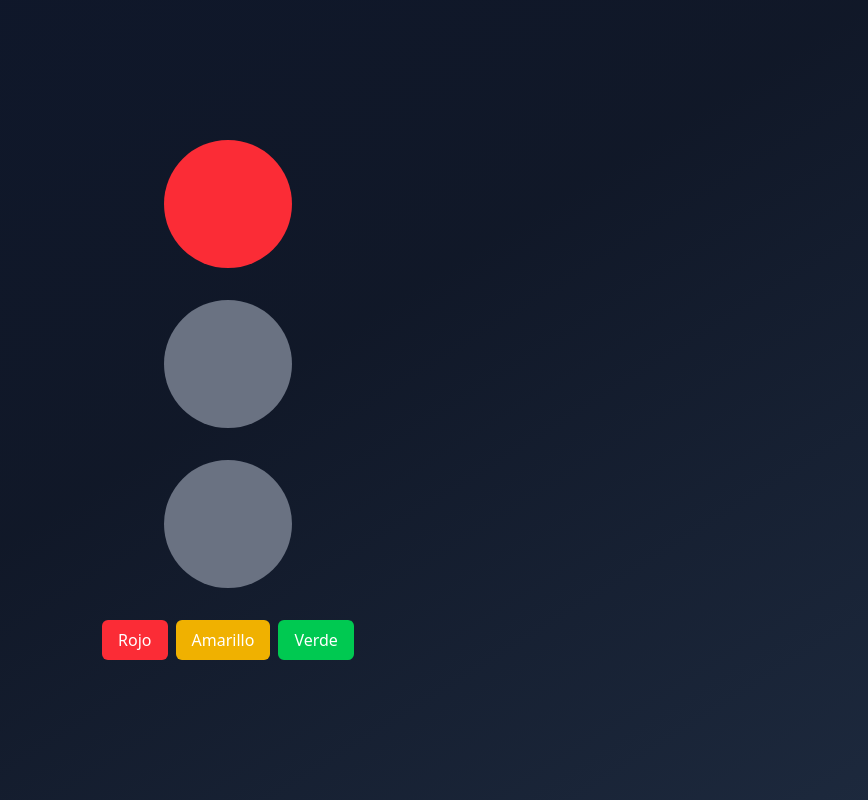
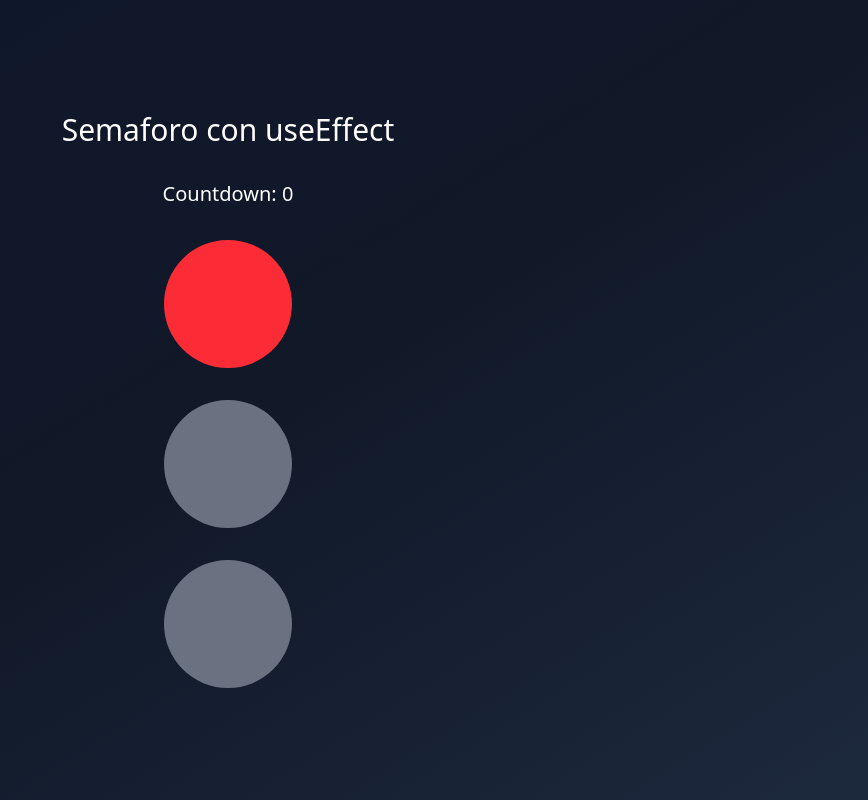
Before and after one commit to fhermq/04-hooks-app, a React (Vite) app: page / in a window 1280 px wide. Shown: the whole page, without its empty margins (412-1280 px from the left). Built offline with nearby package versions, Linux system fonts and the light colour scheme.

Commit message:
Se agrega useEffect y setInterval

```diff
--- /dev/null
+++ b/src/02-useEffect/TrafficLightWithEffect.tsx
@@ -0,0 +1,55 @@
+import { useEffect, useState } from "react";
+
+const colors = {
+    red: 'bg-red-500 animated-pulse',
+    yellow: 'bg-yellow-500 animated-pulse',
+    green: 'bg-green-500 animated-pulse',
+}
+
+type TrafficLightColor = keyof typeof colors;
+
+export const TrafficLightWithEffect = () => {
+
+    const [light, setLight] = useState<TrafficLightColor>('red');
+    const [countDown, setCountDown] = useState(5);
+
+    useEffect(() => {
+        // console.log({countDown});
+        if(countDown ===0){
+            // setCountDown(5);
+            return;
+        }
+
+        const intervalId = setInterval(()=>{
+            console.log('setInterval llamado');
+            setCountDown(prev => prev-1);
+        },1000);
+
+        return ()=>{
+            console.log('Clean up Effect');
+            clearInterval(intervalId);
+        }
+
+    }, [countDown]);
+
+
+    return (
+        <div className="min-h-screen bg-gradient-to-br from-slate-900 via-gray-900 to-slate-800 flex items-center justify-center p-4">
+            <div className="flex flex-col items-center space-y-8">
+                <h1 className="text-white text-3xl font-thin">Semaforo con useEffect</h1>
+                <h2 className="text-white text-xl">Countdown: { countDown}</h2>
+
+                <div className={`w-32 h-32
+                     ${light === 'red' ? colors[light] : 'bg-gray-500'}
+                    rounded-full`}></div>
+                <div className={`w-32 h-32
+                     ${light === 'yellow' ? colors[light] : 'bg-gray-500'}
+                    rounded-full`}></div>
+                <div className={`w-32 h-32
+                     ${light === 'green' ? colors[light] : 'bg-gray-500'}
+                    rounded-full`}></div>
+
+            </div>
+        </div>
+    );
+};
--- a/src/main.tsx
+++ b/src/main.tsx
@@ -3,10 +3,12 @@ import { createRoot } from 'react-dom/client'
 import './index.css'
 // import { HooksApp } from './HooksApp.tsx'
 import { TrafficLight } from './01-useState/TrafficLight.tsx'
+import { TrafficLightWithEffect } from './02-useEffect/TrafficLightWithEffect.tsx'
 
 createRoot(document.getElementById('root')!).render(
   <StrictMode>
     {/* <HooksApp /> */}
-    <TrafficLight/>
+    {/* <TrafficLight/> */}
+    <TrafficLightWithEffect/>
   </StrictMode>,
 )
```
